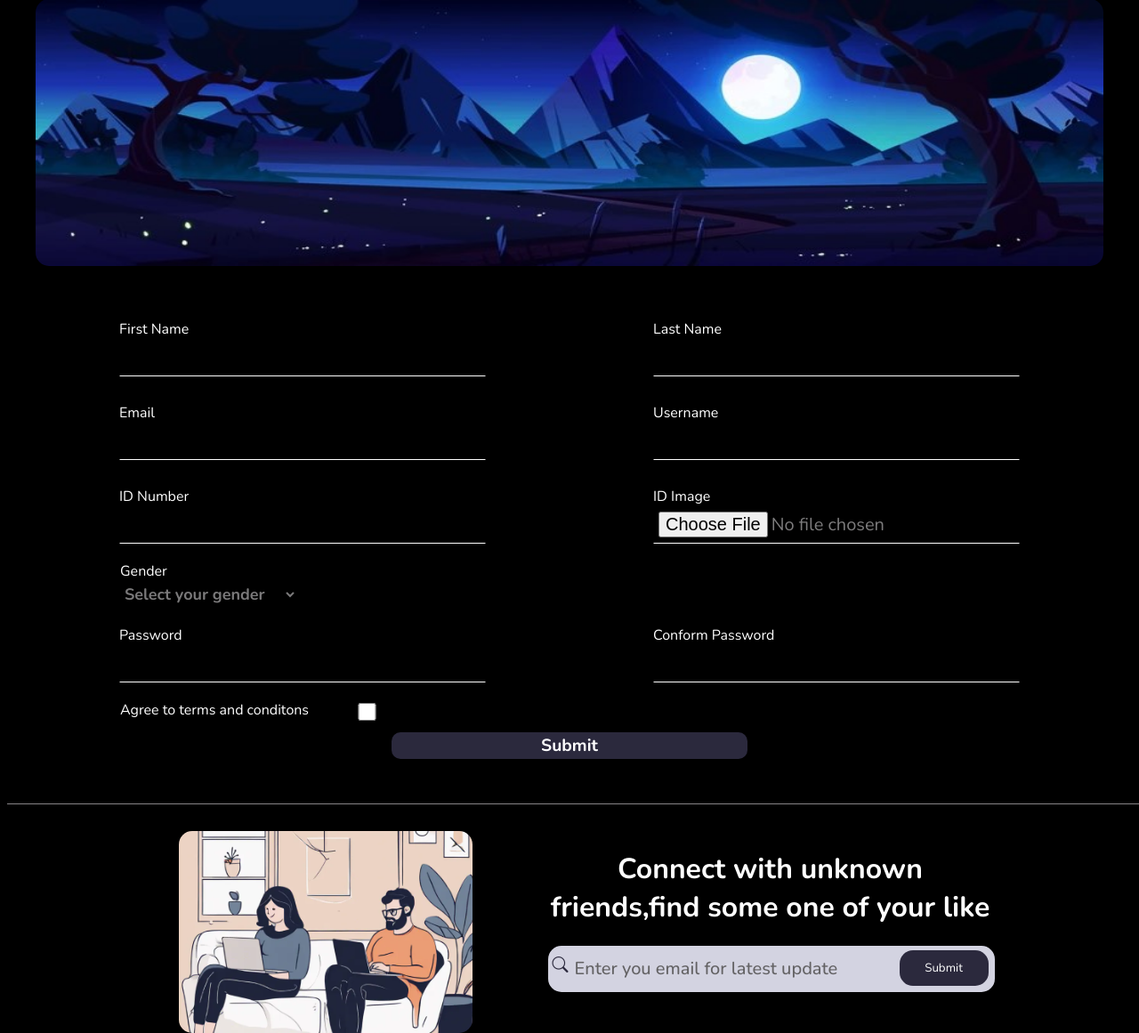
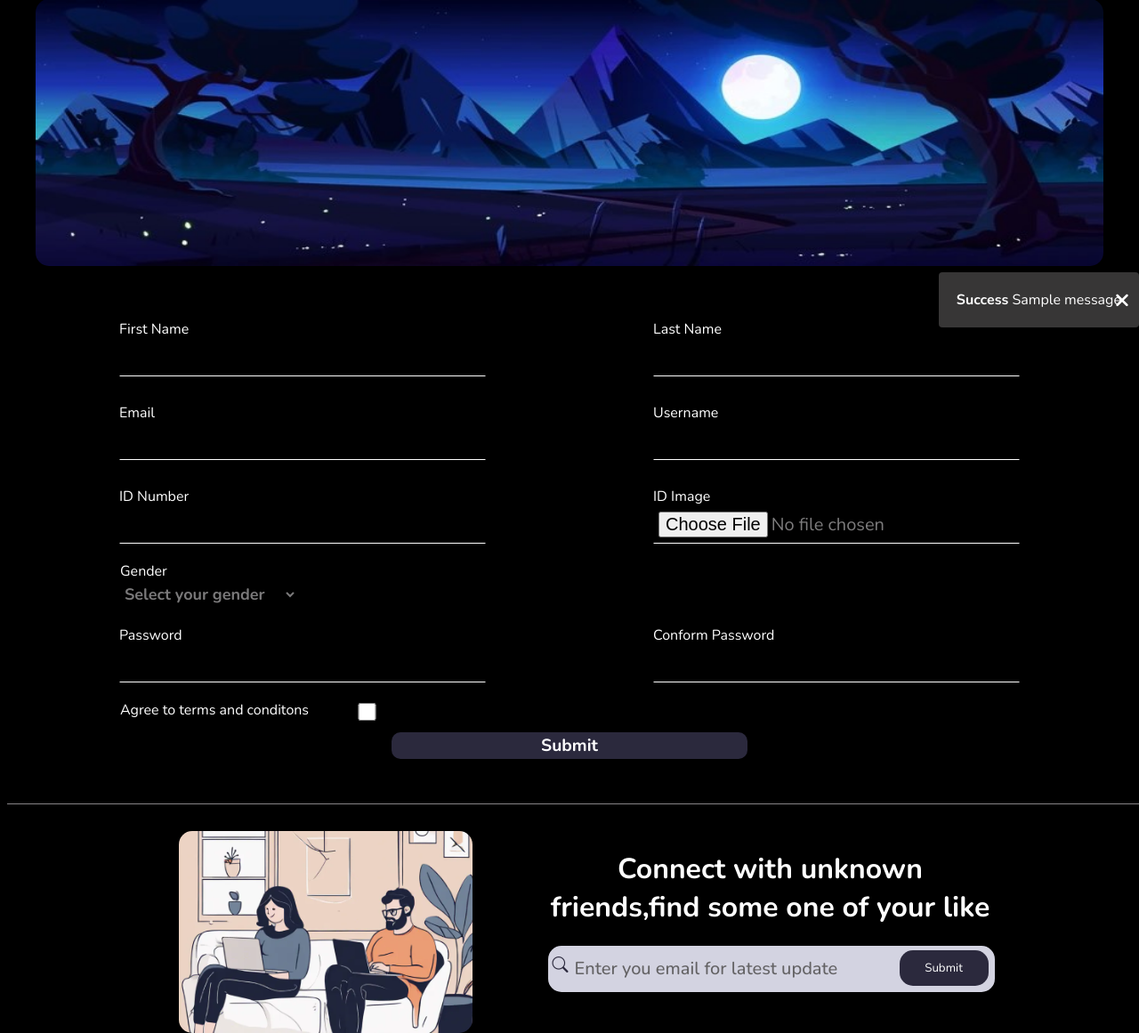
Before and after one commit to viratraj194/Amity_Social, a Django app: template templates/accounts/RegisterUser.html in a window 1280 px wide. Shown: the part 104-1265 px from the top of the page at 89% size. Run offline with Django 5.2, Linux system fonts and the light colour scheme; the template is opened without the code that fills it, so the values that code supplies are empty; tables that the repository leaves empty hold one stand-in row (values such as "Sample post"); one stand-in notice (Sample message) is shown; some libraries are stand-ins or nearby versions.

Commit message:
implemanter errors and notification handler

```diff
--- a/accounts/views.py
+++ b/accounts/views.py
@@ -2,6 +2,7 @@ from django.shortcuts import render,HttpResponse,redirect
 from . forms import UserForm
 from .models import User
 from . utils import users_id_generator
+from django.contrib import messages
 
 def RegisterUser(request):
     if request.method == 'POST':
@@ -10,9 +11,11 @@ def RegisterUser(request):
             user = form.save(commit=False)
             password = form.cleaned_data['password']
             user.set_password(password)
+            user = form.save()
             user.users_id = users_id_generator(user.id)
             form.save()
-            # user = UserProfile.users_id
+            messages.success(request,'Your account is registered successfully wait for the approval.')
+
             return redirect('RegisterUser')
         else:
             print(form.errors)
--- a/amity_social_main/static/css/amity_design.css
+++ b/amity_social_main/static/css/amity_design.css
@@ -380,4 +380,5 @@ footer {
         border: none;
         cursor: pointer;
     }
+
 /* REGISTRATION PAGE  ENDS */
--- a/templates/accounts/RegisterUser.html
+++ b/templates/accounts/RegisterUser.html
@@ -60,18 +60,24 @@
             <label>Agree to terms and conditons</label>
             <input type="checkbox" name="agree_to_terms" id="">
         </div>
+        <div class="errors_handle" style="width: 1010px;">
             {% for field in form %}
             {% if field.errors%}
             {% for error in field.errors%}
-        <li style="color: red;">{{error}}</li>
+            <li style="color: red;">* {{error}}</li>
             {%endfor%}
             {%endif%}
             {% endfor%}
             <li style="color:red;"> {{form.non_field_errors}}</li>
+        </div>
+
         <div class="form_submit_btn">
             <button type="submit">Submit</button>
         </div>
 
+        <div class="messages" style="width: 400px;">
+            {% include "includes/alerts.html" %}
+        </div>
 
     </form>
 </div>
--- a/templates/base.html
+++ b/templates/base.html
@@ -7,6 +7,7 @@
     <meta name="viewport" content="width=device-width, initial-scale=1.0">
     <title>Amity socialmedia </title>
     <link rel="stylesheet" href="{% static 'css/amity_design.css'%}">
+
     <link rel="preconnect" href="https://fonts.googleapis.com">
     <link rel="preconnect" href="https://fonts.gstatic.com" crossorigin>
     <link href="https://fonts.googleapis.com/css2?family=Nunito:ital,wght@0,200..1000;1,200..1000&display=swap"
@@ -14,11 +15,13 @@
     <script src="https://cdn.jsdelivr.net/npm/@popperjs/core@2.11.8/dist/umd/popper.min.js"
         integrity="sha384-I7E8VVD/ismYTF4hNIPjVp/Zjvgyol6VFvRkX/vR+Vc4jQkC+hVqc2pM8ODewa9r"
         crossorigin="anonymous"></script>
+
     <script src="https://cdn.jsdelivr.net/npm/bootstrap@5.3.3/dist/js/bootstrap.min.js"
         integrity="sha384-0pUGZvbkm6XF6gxjEnlmuGrJXVbNuzT9qBBavbLwCsOGabYfZo0T0to5eqruptLy"
         crossorigin="anonymous"></script>
     <!-- Option 1: Include in HTML -->
     <link rel="stylesheet" href="https://cdn.jsdelivr.net/npm/bootstrap-icons@1.3.0/font/bootstrap-icons.css">
+
 </head>
 {% comment %} navebar {% endcomment %}
 {% include "includes/navbar.html" %}
--- /dev/null
+++ b/templates/includes/alerts.html
@@ -0,0 +1,91 @@
+
+<!DOCTYPE html>
+<html lang="en">
+
+<head>
+    <meta charset="UTF-8">
+    <meta name="viewport" content="width=device-width, initial-scale=1.0">
+    <title>Alert Message</title>
+    <style>
+        .alert {
+            position: fixed;
+            /* Fixed positioning for animation */
+            top: 50%;
+            /* Center vertically */
+            right: 0;
+            /* Position at right corner */
+            transform: translateY(-50%);
+            /* Center vertically within viewport */
+            padding: 20px;
+            background-color: #403f3fdd;
+            /* Red color */
+            color: white;
+            margin-bottom: 15px;
+            border-radius: 4px;
+            animation: slide-in 0.5s ease-in-out forwards;
+        }
+
+        .alert.hidden {
+            animation: slide-out 0.5s ease-in-out forwards;
+        }
+
+        .closebtn {
+            position: absolute;
+            top: 10px;
+            right: 10px;
+            color: white;
+            font-size: 30px;
+            font-weight: bold;
+            cursor: pointer;
+            transition: 0.3s;
+        }
+
+        .closebtn:hover {
+            color: black;
+        }
+
+        /* Animations */
+        @keyframes slide-in {
+            from {
+                transform: translateX(100%);
+            }
+
+            to {
+                transform: translateX(0);
+            }
+        }
+
+        @keyframes slide-out {
+            from {
+                transform: translateX(0);
+            }
+
+            to {
+                transform: translateX(100%);
+            }
+        }
+    </style>
+</head>
+
+<body>
+    {%if messages%}
+    {%for message in messages%}
+    <div class="alert">
+        <span class="closebtn">&times;</span>
+        <strong>Success</strong> {{message}}
+    </div>
+    {%endfor%}
+    {%endif%}
+
+    <script>
+        const closeBtn = document.getElementsByClassName("closebtn")[0];
+        const alertDiv = document.getElementsByClassName("alert")[0];
+
+        closeBtn.addEventListener("click", function () {
+            alertDiv.classList.add("hidden");
+        });
+
+    </script>
+</body>
+
+</html>
```
Also changed, not shown: accounts/forms.py (+13 -12 lines). Lines whose indentation alone changed are shown as unchanged.
